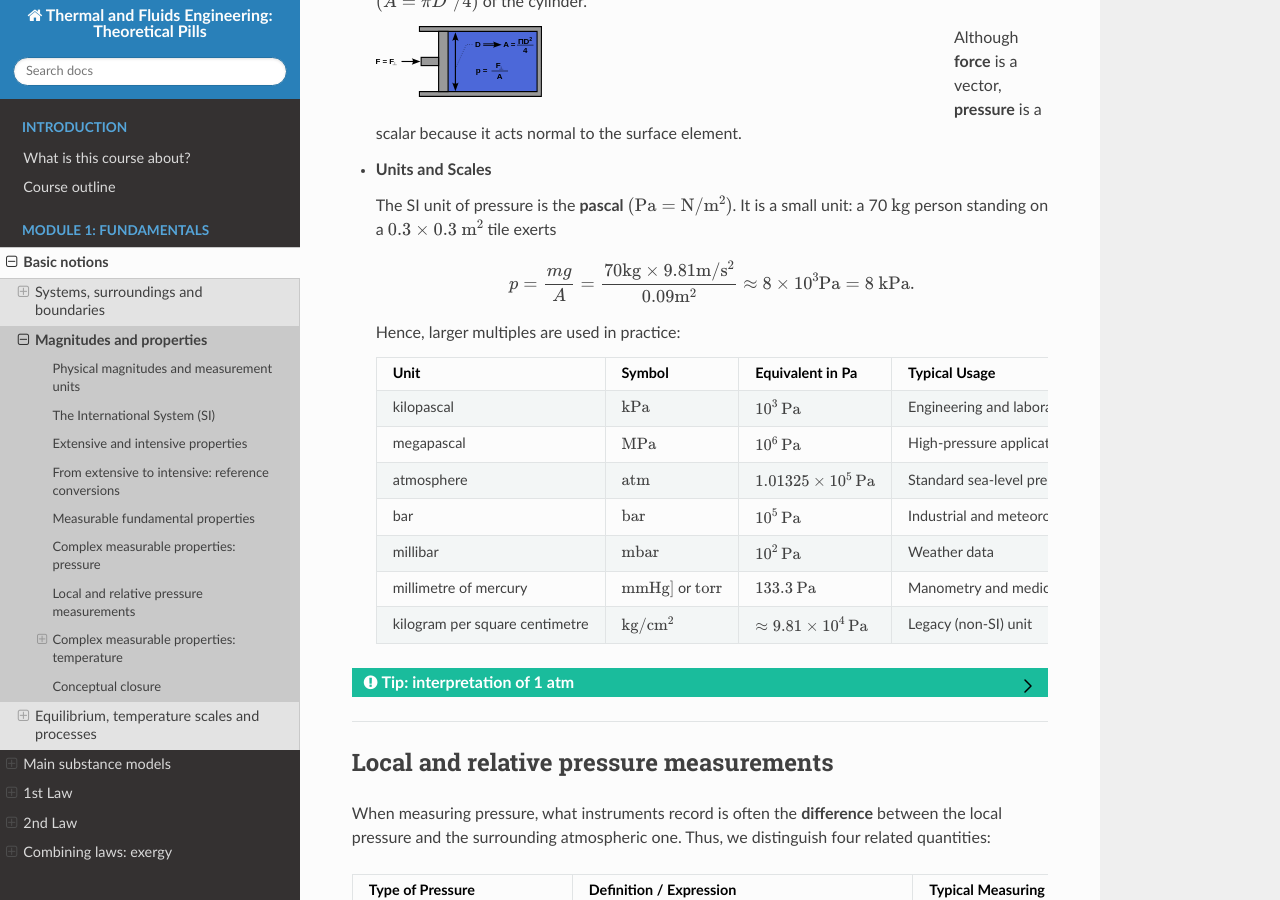
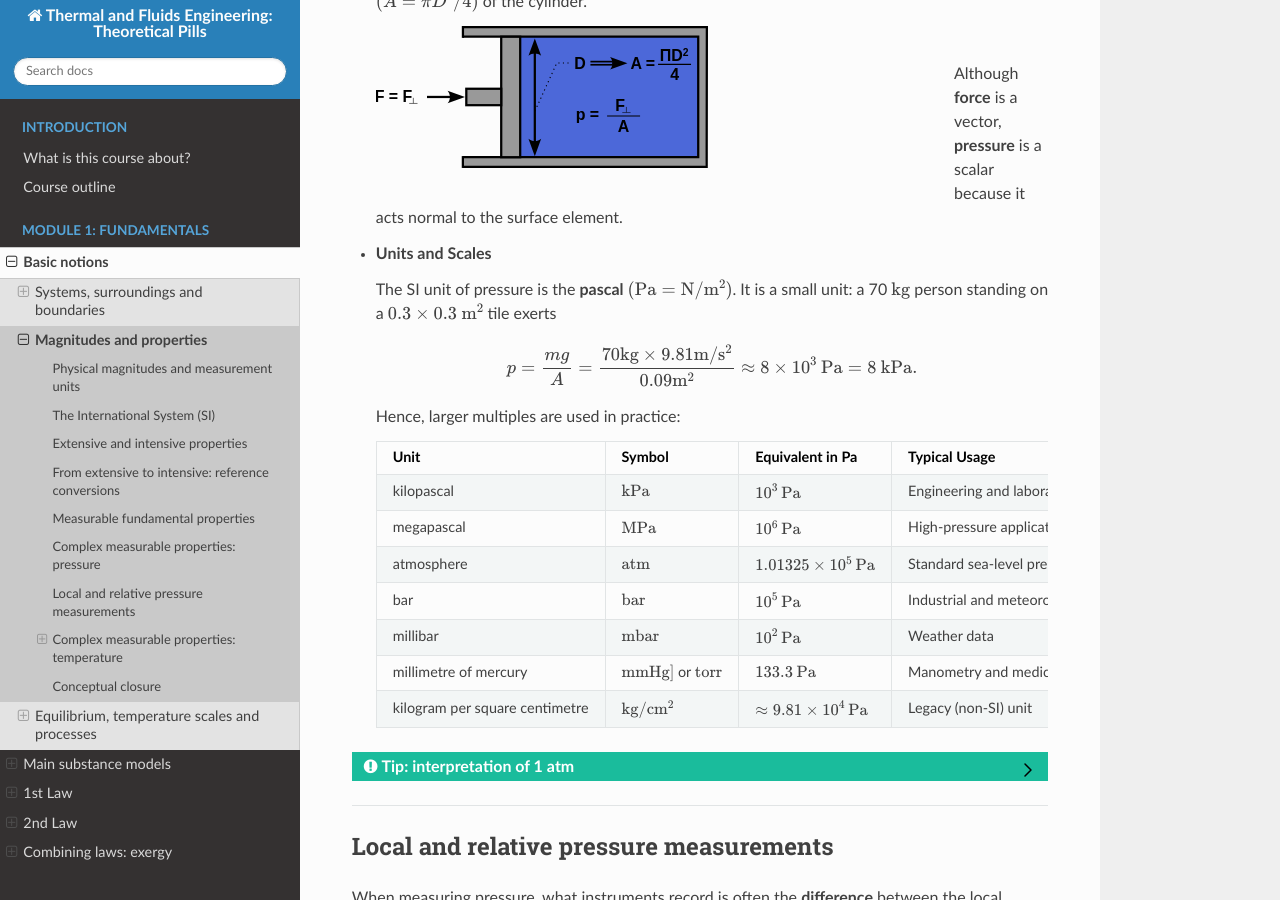
Before and after one commit to azarketa/Thermodynamics-theoretical-pills, a Sphinx documentation site: the page built from source/02_Magnitudes_and_properties.md, in a window 1280 px wide and 900 px high, scrolled down 3177 px. Built offline with Sphinx 7.4.7 and the Read the Docs theme 3.1.0, drawn with Linux system fonts in a browser that asks for light colours.

Commit message:
Files updated

```diff
--- a/source/02_Magnitudes_and_properties.md
+++ b/source/02_Magnitudes_and_properties.md
@@ -155,9 +155,11 @@ This makes the mole a natural unit for describing proportionality in reactions a
 
     :::{figure} 1_fundamentals_figs/pressure_definition.svg
     :name: pressure_definition
-    :width: 30%
+    :width: 60%
     :align: left
     :::
+
+    <br/>
 
     Although **force** is a vector, **pressure** is a scalar because it acts normal to the surface element.
 
@@ -167,7 +169,7 @@ This makes the mole a natural unit for describing proportionality in reactions a
     It is a small unit: a 70 $\text{kg}$ person standing on a $0.3\times0.3\ \text{m}^{2}$ tile exerts
 
     $$
-    p = \frac{m g}{A} = \frac{70\text{kg}\times9.81\text{m}/\text{s}^{2}}{0.09\text{m}^{2}} \approx 8\times10^{3}\text{Pa} = 8 \ \text{kPa}.
+    p = \frac{m g}{A} = \frac{70\text{kg}\times9.81\text{m}/\text{s}^{2}}{0.09\text{m}^{2}} \approx 8\times10^{3} \ \text{Pa} = 8 \ \text{kPa}.
     $$
 
     Hence, larger multiples are used in practice:
@@ -232,7 +234,7 @@ The figure below illustrates the difference between extensive and intensive prop
 
 :::{figure} 1_fundamentals_figs/magnitudes_extensivity_intensivity.svg
 :name: magnitudes_extensivity_intensivity
-:width: 30%
+:width: 60%
 :align: center
 :::
 
```
